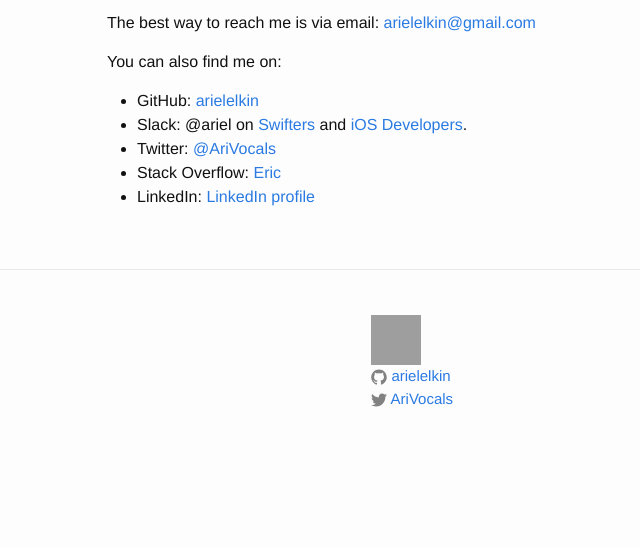
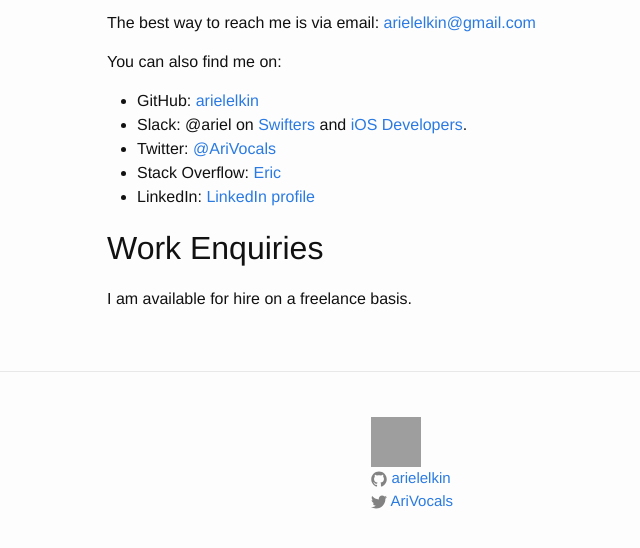
Before and after one commit to arielelkin/site_source, a Jekyll site: the page built from contact.markdown, in a window 1280 px wide, cut to the strip 268-816 px from the top of the page. Shown: the whole strip, without its empty margins (163-803 px from the left). Built offline with Jekyll 4.4.1, drawn with Linux system fonts in a browser that asks for light colours; grey boxes are pictures that could not be loaded.

Commit message:
update contact

```diff
--- a/contact.markdown
+++ b/contact.markdown
@@ -16,3 +16,7 @@ You can also find me on:
  * Twitter: [@AriVocals](https://twitter.com/AriVocals)
  * Stack Overflow: [Eric](https://stackoverflow.com/users/1072846/eric?tab=profile)
  * LinkedIn: [LinkedIn profile](https://www.linkedin.com/in/arielelkin)
+
+## Work Enquiries
+
+I am available for hire on a freelance basis.
```
